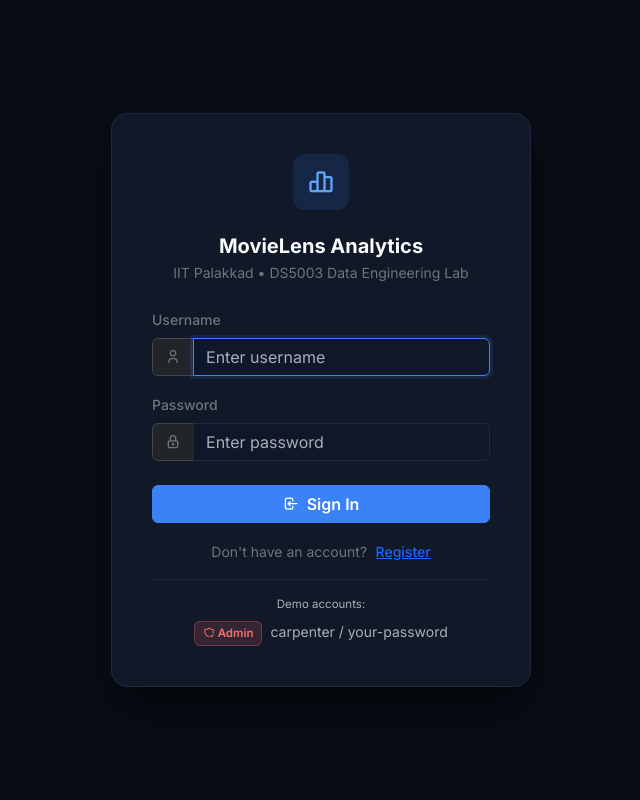
After one commit to noedrflsh/Data_Engg_projet, a Django app: page /login/ in a window 1280 px wide. The commit adds this page. Shown: the whole page, without its empty margins (319-959 px from the left). Run offline with Django 5.2, Linux system fonts and the light colour scheme.

Commit message:
feat(auth): implement user authentication, RBAC badges, and login enforcement
- Add login (/login/) and registration (/register/) templates and views
- Add api/user/me/ endpoint to serve authenticated user info and role
- Enforce authentication on rating submission (HTTP 401 for guests)
- Add user profile and role badges (ADMIN / USER) to dashboard navbar
- Add demo_user account and update integration tests (13/13 passing)

```diff
--- /dev/null
+++ b/movie_lens/movie_dashboard/templates/registration/login.html
@@ -0,0 +1,128 @@
+<!DOCTYPE html>
+<html lang="en" data-bs-theme="dark">
+<head>
+    <meta charset="UTF-8">
+    <meta name="viewport" content="width=device-width, initial-scale=1.0">
+    <title>Login &bull; MovieLens Analytics</title>
+    <link href="https://cdn.jsdelivr.net/npm/bootstrap@5.3.3/dist/css/bootstrap.min.css" rel="stylesheet">
+    <link rel="stylesheet" href="https://cdn.jsdelivr.net/npm/@tabler/icons-webfont@latest/tabler-icons.min.css">
+    <link href="https://fonts.googleapis.com/css2?family=Inter:wght@300;400;500;600;700&display=swap" rel="stylesheet">
+    <style>
+        body {
+            background-color: #090d16;
+            color: #f8fafc;
+            font-family: 'Inter', sans-serif;
+            min-height: 100vh;
+            display: flex;
+            align-items: center;
+            justify-content: center;
+        }
+        .auth-card {
+            background: #111827;
+            border: 1px solid #1f293d;
+            border-radius: 16px;
+            padding: 2.5rem;
+            width: 100%;
+            max-width: 420px;
+            box-shadow: 0 25px 50px rgba(0,0,0,0.5);
+        }
+        .auth-logo {
+            background: rgba(59, 130, 246, 0.15);
+            color: #60a5fa;
+            border-radius: 12px;
+            width: 56px;
+            height: 56px;
+            display: flex;
+            align-items: center;
+            justify-content: center;
+            margin: 0 auto 1.5rem;
+            font-size: 1.75rem;
+        }
+        .form-control, .form-select {
+            background: #0f172a;
+            border-color: #1f293d;
+            color: #f8fafc;
+        }
+        .form-control:focus {
+            background: #0f172a;
+            border-color: #3b82f6;
+            color: #f8fafc;
+            box-shadow: 0 0 0 3px rgba(59,130,246,0.15);
+        }
+        .btn-primary {
+            background: #3b82f6;
+            border-color: #3b82f6;
+            font-weight: 600;
+        }
+        .btn-primary:hover { background: #2563eb; border-color: #2563eb; }
+        .role-badge {
+            font-size: 0.72rem;
+            font-weight: 600;
+            padding: 3px 8px;
+            border-radius: 6px;
+        }
+        .badge-admin { background: rgba(248,113,113,0.15); color: #f87171; border: 1px solid rgba(248,113,113,0.3); }
+        .badge-user  { background: rgba(52,211,153,0.15); color: #34d399; border: 1px solid rgba(52,211,153,0.3); }
+    </style>
+</head>
+<body>
+<div class="auth-card">
+    <div class="auth-logo"><i class="ti ti-chart-bar"></i></div>
+    <h5 class="text-center fw-bold mb-1">MovieLens Analytics</h5>
+    <p class="text-center text-secondary small mb-4">IIT Palakkad &bull; DS5003 Data Engineering Lab</p>
+
+    {% if messages %}
+        {% for message in messages %}
+        <div class="alert alert-{{ message.tags }} alert-dismissible fade show py-2 small" role="alert">
+            {{ message }}
+            <button type="button" class="btn-close btn-close-sm" data-bs-dismiss="alert"></button>
+        </div>
+        {% endfor %}
+    {% endif %}
+
+    {% if form.non_field_errors %}
+    <div class="alert alert-danger py-2 small">
+        {% for error in form.non_field_errors %}{{ error }}{% endfor %}
+    </div>
+    {% endif %}
+
+    <form method="post">
+        {% csrf_token %}
+        <input type="hidden" name="next" value="{{ next }}">
+        <div class="mb-3">
+            <label class="form-label small fw-medium text-secondary">Username</label>
+            <div class="input-group">
+                <span class="input-group-text bg-dark border-secondary-subtle text-secondary"><i class="ti ti-user"></i></span>
+                <input type="text" name="username" class="form-control {% if form.username.errors %}is-invalid{% endif %}"
+                       placeholder="Enter username" autofocus value="{{ form.username.value|default:'' }}" required>
+            </div>
+            {% if form.username.errors %}<div class="text-danger small mt-1">{{ form.username.errors.0 }}</div>{% endif %}
+        </div>
+        <div class="mb-4">
+            <label class="form-label small fw-medium text-secondary">Password</label>
+            <div class="input-group">
+                <span class="input-group-text bg-dark border-secondary-subtle text-secondary"><i class="ti ti-lock"></i></span>
+                <input type="password" name="password" class="form-control {% if form.password.errors %}is-invalid{% endif %}"
+                       placeholder="Enter password" required>
+            </div>
+        </div>
+        <button type="submit" class="btn btn-primary w-100 mb-3">
+            <i class="ti ti-login me-1"></i> Sign In
+        </button>
+    </form>
+
+    <div class="text-center">
+        <span class="text-secondary small">Don't have an account?</span>
+        <a href="{% url 'register' %}" class="text-primary small ms-1 fw-medium">Register</a>
+    </div>
+
+    <hr class="border-secondary-subtle my-3">
+    <p class="text-center text-muted mb-2" style="font-size:0.72rem;">Demo accounts:</p>
+    <div class="d-flex justify-content-center gap-2">
+        <span class="role-badge badge-admin"><i class="ti ti-shield-check"></i> Admin</span>
+        <span class="text-muted small">carpenter / your-password</span>
+    </div>
+</div>
+<script src="https://cdn.jsdelivr.net/npm/bootstrap@5.3.3/dist/js/bootstrap.bundle.min.js"></script>
+</body>
+</html>
--- a/movie_lens/movie_dashboard/urls.py
+++ b/movie_lens/movie_dashboard/urls.py
@@ -4,6 +4,14 @@ from . import views
 urlpatterns = [
     # Dashboard View
     path('', views.dashboard_view, name='dashboard'),
+
+    # Authentication
+    path('login/',    views.login_view,    name='login'),
+    path('logout/',   views.logout_view,   name='logout'),
+    path('register/', views.register_view, name='register'),
+
+    # Current User API (for frontend RBAC display)
+    path('api/user/me/', views.api_current_user, name='api_current_user'),
 
     # Autocomplete & Details
     path('api/movies/search/', views.api_search_movies, name='api_search_movies'),
@@ -18,6 +26,6 @@ urlpatterns = [
     path('api/analytics/dominant-genre/', views.api_dominant_genre, name='api_dominant_genre'),
     path('api/analytics/genre-coverage/', views.api_genre_coverage, name='api_genre_coverage'),
 
-    # Problem 4: User Rating Interaction
+    # Problem 4: User Rating Interaction (login required)
     path('api/ratings/rate/', views.api_submit_rating, name='api_submit_rating'),
 ]
--- a/movie_lens/movie_dashboard/views.py
+++ b/movie_lens/movie_dashboard/views.py
@@ -1,14 +1,66 @@
 import json
 import time
 from django.http import JsonResponse
-from django.shortcuts import render
+from django.shortcuts import render, redirect
 from django.views.decorators.csrf import csrf_exempt
+from django.contrib.auth import login, logout, authenticate
+from django.contrib.auth.forms import AuthenticationForm, UserCreationForm
+from django.contrib import messages
 from .services import analytics
 
 
 def dashboard_view(request):
     """Renders the executive OLAP analytics dashboard."""
     return render(request, 'dashboard.html')
+
+
+# -------------------------------------------------------------
+# Authentication Views
+# -------------------------------------------------------------
+
+def login_view(request):
+    """User login page."""
+    if request.user.is_authenticated:
+        return redirect('dashboard')
+    if request.method == 'POST':
+        form = AuthenticationForm(request, data=request.POST)
+        if form.is_valid():
+            user = form.get_user()
+            login(request, user)
+            messages.success(request, f'Welcome back, {user.username}!')
+            next_url = request.POST.get('next') or request.GET.get('next') or '/'
+            return redirect(next_url)
+        else:
+            messages.error(request, 'Invalid username or password.')
+    else:
+        form = AuthenticationForm()
+    return render(request, 'registration/login.html', {'form': form, 'next': request.GET.get('next', '/')})
+
+
+def logout_view(request):
+    """Logs out the current user and redirects to login."""
+    logout(request)
+    messages.info(request, 'You have been logged out successfully.')
+    return redirect('login')
+
+
+def register_view(request):
+    """User registration page — creates a standard (non-staff) user."""
+    if request.user.is_authenticated:
+        return redirect('dashboard')
+    if request.method == 'POST':
+        form = UserCreationForm(request.POST)
+        if form.is_valid():
+            user = form.save(commit=False)
+            user.is_staff = False       # Standard user — no admin access
+            user.is_superuser = False
+            user.save()
+            login(request, user)
+            messages.success(request, f'Account created! Welcome, {user.username}.')
+            return redirect('dashboard')
+    else:
+        form = UserCreationForm()
+    return render(request, 'registration/register.html', {'form': form})
 
 
 # -------------------------------------------------------------
@@ -176,8 +228,11 @@ def api_genre_coverage(request):
 def api_submit_rating(request):
     """
     Problem 4: Users are allowed to modify only the rating of movies.
+    Requires authentication — returns JSON 401 if not logged in.
     Accepts JSON: { "movie_id": <int>, "rating": <float 0.5-5.0> }
     """
+    if not request.user.is_authenticated:
+        return JsonResponse({'error': 'Authentication required. Please log in to rate movies.', 'login_url': '/login/'}, status=401)
     if request.method != 'POST':
         return JsonResponse({'error': 'POST method required'}, status=405)
 
@@ -191,7 +246,7 @@ def api_submit_rating(request):
     if rating < 0.5 or rating > 5.0 or (round(rating * 2) != rating * 2):
         return JsonResponse({'error': 'Rating must be between 0.5 and 5.0 in 0.5 increments'}, status=400)
 
-    user_id = request.user.id if request.user.is_authenticated else 1
+    user_id = request.user.id
     result = analytics.upsert_user_rating(user_id=user_id, movie_id=movie_id, rating=rating)
     return JsonResponse({
         'success': True,
@@ -199,5 +254,19 @@ def api_submit_rating(request):
         'movie_id': movie_id,
         'rating': rating,
         'user_id': user_id,
-        'message': f"Rating successfully {result['action']} to {rating}★"
+        'username': request.user.username,
+        'role': 'Administrator' if request.user.is_staff else 'User',
+        'message': f"Rating of {rating}★ successfully {result['action']} in database!"
     })
+
+
+def api_current_user(request):
+    """Returns current logged-in user info for the dashboard UI."""
+    if request.user.is_authenticated:
+        return JsonResponse({
+            'authenticated': True,
+            'username': request.user.username,
+            'role': 'Administrator' if request.user.is_staff else 'User',
+            'is_staff': request.user.is_staff,
+        })
+    return JsonResponse({'authenticated': False, 'username': None, 'role': 'Guest', 'is_staff': False})
--- a/movie_lens/movie_lens_dashboard/settings.py
+++ b/movie_lens/movie_lens_dashboard/settings.py
@@ -121,6 +121,11 @@ USE_TZ = True
 
 STATIC_URL = 'static/'
 
+# Auth redirects
+LOGIN_URL = '/login/'
+LOGIN_REDIRECT_URL = '/'
+LOGOUT_REDIRECT_URL = '/login/'
+
 
 # Email
 # https://docs.djangoproject.com/en/6.1/topics/email/#topic-email-configuration
```
Also changed, not shown: movie_lens/movie_dashboard/templates/dashboard.html (+68 -0 lines), movie_lens/movie_dashboard/templates/registration/register.html (added, +117 -0 lines), movie_lens/movie_dashboard/tests.py (+34 -1 lines), movie_lens/test_suite.py (+40 -2 lines).
